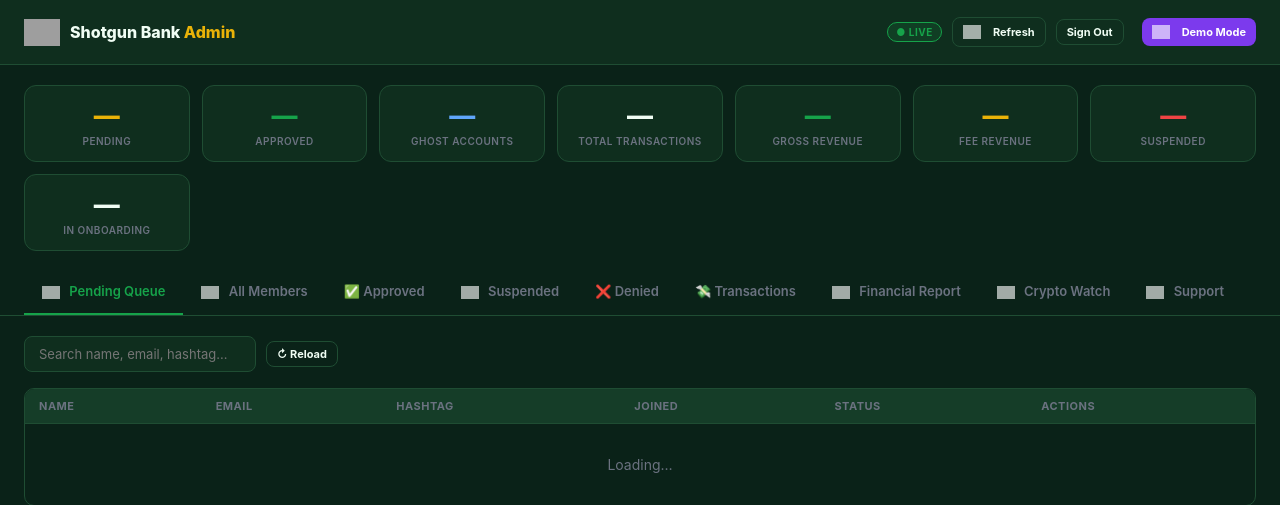
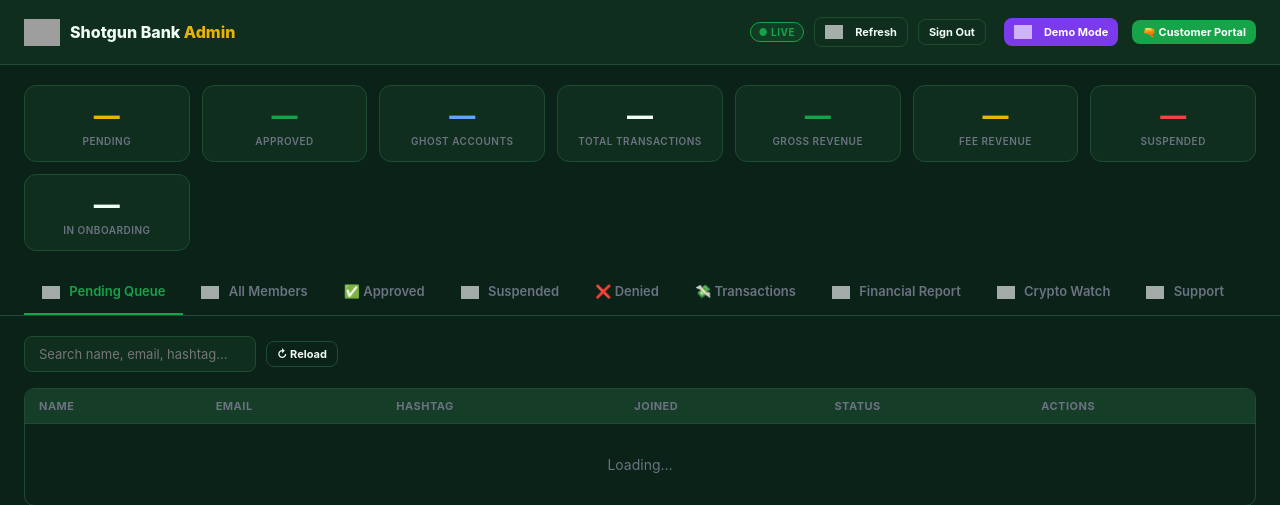
Before and after one commit to taximizer-pro/shotgun-bank, a Flask app: page /admin in a window 1280 px wide. Shown: the top 505 px of the page. Run offline with Flask 3, Linux system fonts and the light colour scheme; the visitor is signed in with stand-in values (Sample User, id 1); grey boxes are pictures that could not be loaded.

Commit message:
ADD: Customer Portal button in admin topbar

```diff
--- a/templates/admin.html
+++ b/templates/admin.html
@@ -178,6 +178,7 @@ label.field-lbl{font-size:11px;font-weight:700;color:var(--muted);text-transform
     <button class="btn btn-outline btn-sm" onclick="refreshCurrent()"><img src="https://media.base44.com/images/public/6a14ef767988d1ef0baff5aa/907464f17_generated_image.png" alt="" style="width:18px;height:18px;object-fit:contain;vertical-align:middle;margin-right:6px;filter:drop-shadow(0 1px 2px rgba(0,0,0,.5))"> Refresh</button>
     <button class="btn btn-outline btn-sm" onclick="location.href='/bank/admin/logout'">Sign Out</button>
   <button class="btn btn-sm" style="background:#7c3aed;color:#fff;margin-left:8px;" onclick="window.open('/demo?key=txpro-admin-2026','_blank')"><img src="https://media.base44.com/images/public/6a14ef767988d1ef0baff5aa/e2514a976_generated_image.png" alt="" style="width:18px;height:18px;object-fit:contain;vertical-align:middle;margin-right:6px;filter:drop-shadow(0 1px 2px rgba(0,0,0,.5))"> Demo Mode</button>
+  <button class="btn btn-sm" style="background:#16a34a;color:#fff;margin-left:4px;font-weight:700;" onclick="window.open('https://shotgun-bank.onrender.com/','_blank')">🔫 Customer Portal</button>
   </div>
 </div>
 
```
